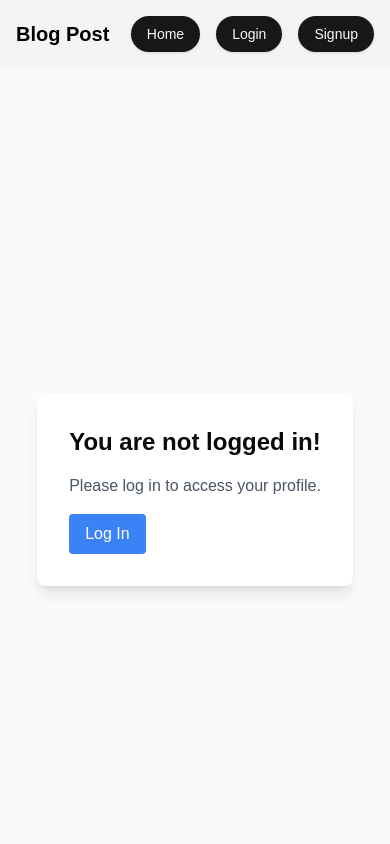
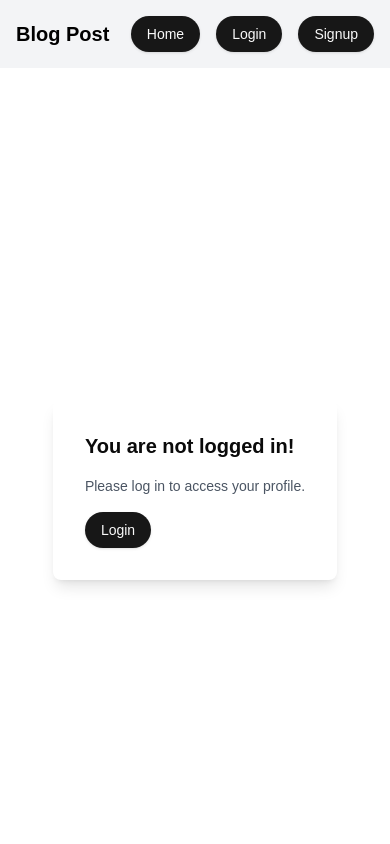
Before and after one commit to sajjadislam523/blogpost-EJP, a Next.js app: page /profile in a window 390 px wide. Shown: the top 844 px of the page. Built offline with nearby package versions, Linux system fonts and the light colour scheme; no server answers.

Commit message:
Updated ui

```diff
--- a/src/app/blog/[id]/page.jsx
+++ b/src/app/blog/[id]/page.jsx
@@ -37,9 +37,6 @@ export default async function PostDetail({ params }) {
                     >
                         <Link href="/">← Back</Link>
                     </Button>
-                    <Button className="bg-blue-500 text-white px-4 py-2 rounded hover:bg-blue-600">
-                        Share Post
-                    </Button>
                 </CardFooter>
             </Card>
         </div>
--- a/src/app/profile/page.jsx
+++ b/src/app/profile/page.jsx
@@ -3,6 +3,7 @@
 import { LoginLink, useKindeAuth } from "@kinde-oss/kinde-auth-nextjs";
 import { useEffect, useState } from "react";
 import Loading from "../../components/Loading.jsx";
+import { Button } from "../../components/ui/button.jsx";
 
 export default function ProfilePage() {
     const { getUser } = useKindeAuth();
@@ -29,18 +30,16 @@ export default function ProfilePage() {
 
     if (!loading && !user) {
         return (
-            <div className="min-h-screen flex items-center justify-center bg-gray-50">
+            <div className="min-h-screen container mx-auto flex items-center justify-center px-2">
                 <div className="p-8 rounded-lg shadow-lg bg-white">
-                    <h1 className="text-2xl font-bold mb-4">
+                    <h1 className="text-xl md:text-2xl font-bold mb-4">
                         You are not logged in!
                     </h1>
-                    <p className="text-gray-600 mb-4">
+                    <p className="text-gray-600 mb-4 text-sm md:text-base">
                         Please log in to access your profile.
                     </p>
                     <LoginLink>
-                        <button className="bg-blue-500 text-white py-2 px-4 rounded hover:bg-blue-600">
-                            Log In
-                        </button>
+                        <Button className="rounded-full">Login</Button>
                     </LoginLink>
                 </div>
             </div>
@@ -48,7 +47,7 @@ export default function ProfilePage() {
     }
 
     return (
-        <div className="min-h-screen flex items-center justify-center bg-gray-50">
+        <div className="min-h-screen container mx-auto flex items-center justify-center bg-gray-50">
             <div className="p-8 rounded-lg shadow-lg bg-white">
                 <h1 className="text-3xl font-bold mb-4">
                     Welcome to Your Profile!
--- a/src/components/Navbar.jsx
+++ b/src/components/Navbar.jsx
@@ -30,7 +30,7 @@ function Navbar() {
                         <>
                             <li>
                                 <Link href="/profile">
-                                    Hello, {getUser()?.given_name || "User"}
+                                    {getUser()?.given_name || "User"}
                                 </Link>
                             </li>
                             <li>
```
